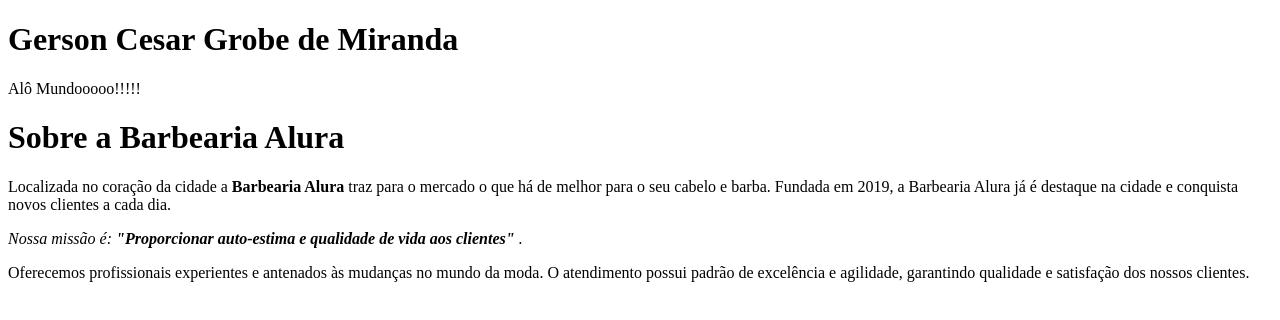
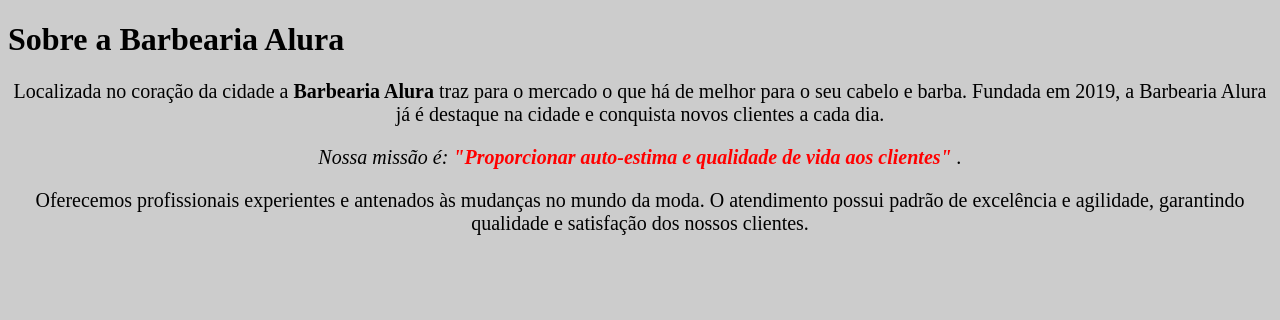
Before and after one commit to cesargrobe/primeiro-repositorio1E, a plain HTML site: page index.html in a window 1280 px wide. Drawn offline with Linux system fonts and the light colour scheme.

Commit message:
Aula 3 10/10

```diff
--- a/index.html
+++ b/index.html
@@ -3,21 +3,21 @@
     <head>
         <meta charset="UTF-8">
         <meta name="viewport" content="width=device-width, initial-scale=1.0">
-        <title>Document</title>
+        <title>Pagina Principal</title>
+
+        <link rel="stylesheet" href="style.css">
+
     </head>
+
     <body>
-        <h1> Gerson Cesar Grobe de Miranda </h1>
-        <p> Alô Mundooooo!!!!!  </p>
 
         <h1> Sobre a Barbearia Alura </h1>
 
-        <p>Localizada no coração da cidade a <strong> Barbearia Alura </strong>  traz para o mercado o que há de melhor para o seu cabelo e barba. Fundada em 2019, a Barbearia Alura já é destaque na cidade e conquista novos clientes a cada dia. </p>
+        <p> Localizada no coração da cidade a <strong> Barbearia Alura </strong>  traz para o mercado o que há de melhor para o seu cabelo e barba. Fundada em 2019, a Barbearia Alura já é destaque na cidade e conquista novos clientes a cada dia. </p>
 
-        <p> <em> Nossa missão é: <strong> "Proporcionar auto-estima e qualidade de vida aos clientes" </strong> . </em> </p>
+        <p> <em> Nossa missão é: <strong> "Proporcionar auto-estima e qualidade de vida aos clientes" </strong> .  </em>  </p>
 
-        <p>Oferecemos profissionais experientes e antenados às mudanças no mundo da moda. O atendimento possui padrão de excelência e agilidade, garantindo qualidade e satisfação dos nossos clientes.</p>
-
-
+        <p> Oferecemos profissionais experientes e antenados às mudanças no mundo da moda. O atendimento possui padrão de excelência e agilidade, garantindo qualidade e satisfação dos nossos clientes. </p>
 
 
     </body>
--- /dev/null
+++ b/style.css
@@ -0,0 +1,12 @@
+body {
+    background-color: #CCCCCC;
+}
+
+p {
+    text-align: center;
+    font-size: 20px;
+}
+
+em strong {
+    color: red;
+}
```
